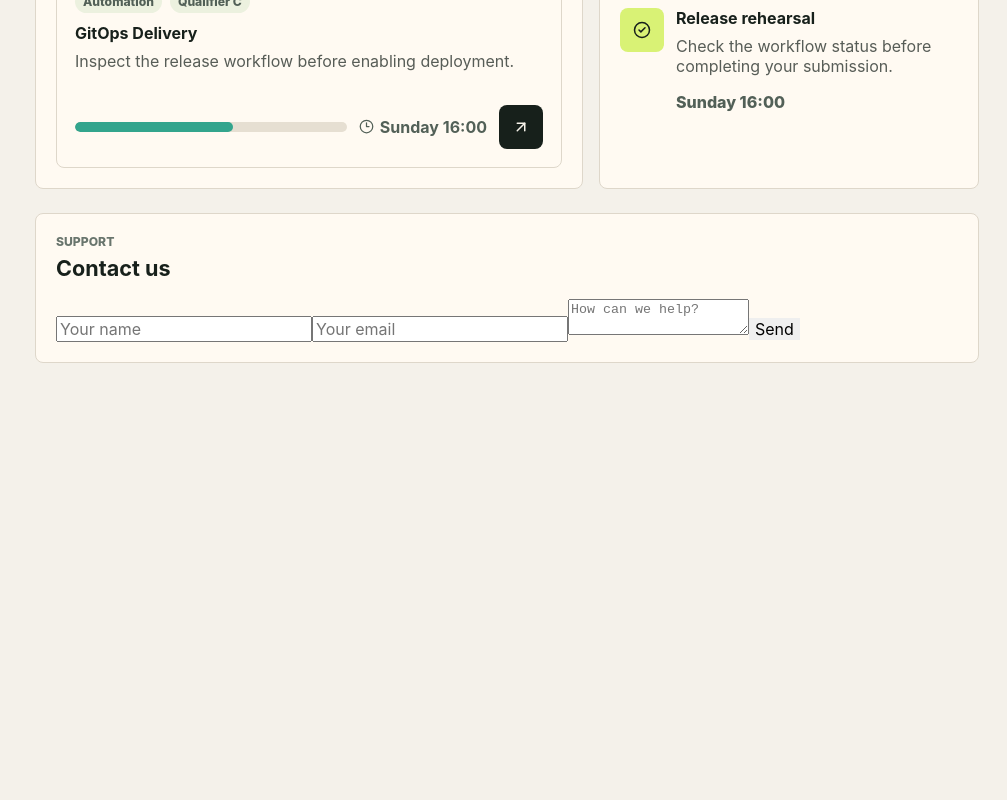
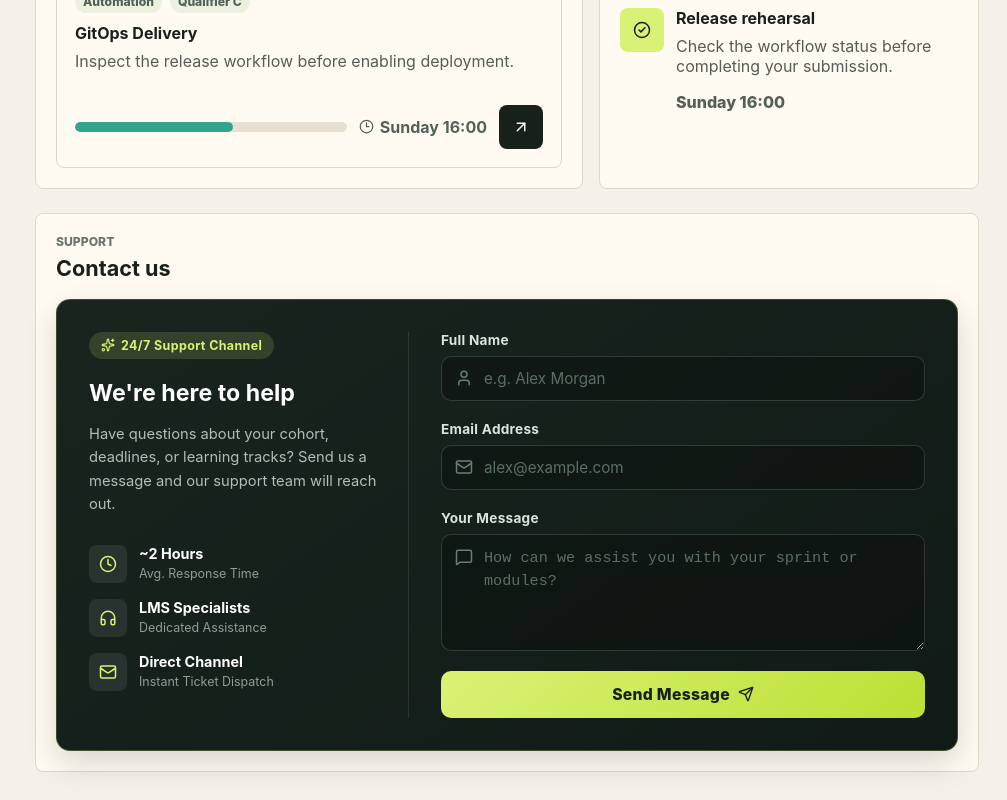
Before and after one commit to knurdz/deploy-sprint-finale-team-kraken, a React (Vite) app in the folder team-site/: page / in a window 1280 px wide. Shown: the part 1225-2025 px from the top of the page, without its empty margins (273-1280 px from the left). Before the commit the page ends 1616 px from the top, so only its background shows below. Built offline with nearby package versions, Linux system fonts and the light colour scheme; no server answers.

Commit message:
updated design in contact us

```diff
--- a/team-site/src/components/ContactForm.tsx
+++ b/team-site/src/components/ContactForm.tsx
@@ -1,5 +1,16 @@
 // AI-REVIEW-MARKER: participant must manually remove this marker
 import { useState } from 'react';
+import {
+  Mail,
+  User,
+  MessageSquare,
+  Send,
+  CheckCircle2,
+  AlertCircle,
+  Clock,
+  Headphones,
+  Sparkles,
+} from 'lucide-react';
 
 export function ContactForm() {
   const [status, setStatus] = useState<'idle' | 'sending' | 'sent' | 'error'>('idle');
@@ -30,15 +41,132 @@ export function ContactForm() {
   }
 
   return (
-    <form onSubmit={handleSubmit}>
-      <input type="text" name="name" required placeholder="Your name" />
-      <input type="email" name="email" required placeholder="Your email" />
-      <textarea name="message" required placeholder="How can we help?" />
-      <button type="submit" disabled={status === 'sending'}>
-        {status === 'sending' ? 'Sending…' : 'Send'}
-      </button>
-      {status === 'sent' && <p>Thanks — we got your message.</p>}
-      {status === 'error' && <p>Something went wrong, please try again.</p>}
-    </form>
+    <div className="contactContainer">
+      <div className="contactCard">
+        <div className="contactInfoSidebar">
+          <div className="contactBadge">
+            <Sparkles size={14} />
+            <span>24/7 Support Channel</span>
+          </div>
+          <h3>We're here to help</h3>
+          <p>
+            Have questions about your cohort, deadlines, or learning tracks? Send us a message and our support team will reach out.
+          </p>
+
+          <div className="contactMetrics">
+            <div className="metricItem">
+              <div className="metricIcon">
+                <Clock size={18} />
+              </div>
+              <div>
+                <strong>~2 Hours</strong>
+                <span>Avg. Response Time</span>
+              </div>
+            </div>
+
+            <div className="metricItem">
+              <div className="metricIcon">
+                <Headphones size={18} />
+              </div>
+              <div>
+                <strong>LMS Specialists</strong>
+                <span>Dedicated Assistance</span>
+              </div>
+            </div>
+
+            <div className="metricItem">
+              <div className="metricIcon">
+                <Mail size={18} />
+              </div>
+              <div>
+                <strong>Direct Channel</strong>
+                <span>Instant Ticket Dispatch</span>
+              </div>
+            </div>
+          </div>
+        </div>
+
+        <form onSubmit={handleSubmit} className="contactFormElement">
+          <div className="inputGroup">
+            <label htmlFor="name-input">Full Name</label>
+            <div className="inputWrapper">
+              <User size={18} className="fieldIcon" />
+              <input
+                id="name-input"
+                type="text"
+                name="name"
+                required
+                placeholder="e.g. Alex Morgan"
+                disabled={status === 'sending'}
+              />
+            </div>
+          </div>
+
+          <div className="inputGroup">
+            <label htmlFor="email-input">Email Address</label>
+            <div className="inputWrapper">
+              <Mail size={18} className="fieldIcon" />
+              <input
+                id="email-input"
+                type="email"
+                name="email"
+                required
+                placeholder="alex@example.com"
+                disabled={status === 'sending'}
+              />
+            </div>
+          </div>
+
+          <div className="inputGroup">
+            <label htmlFor="message-input">Your Message</label>
+            <div className="inputWrapper textareaWrapper">
+              <MessageSquare size={18} className="fieldIcon fieldIconTop" />
+              <textarea
+                id="message-input"
+                name="message"
+                required
+                rows={4}
+                placeholder="How can we assist you with your sprint or modules?"
+                disabled={status === 'sending'}
+              />
+            </div>
+          </div>
+
+          <button type="submit" className="submitBtn" disabled={status === 'sending'}>
+            {status === 'sending' ? (
+              <>
+                <span className="spinnerIcon" />
+                <span>Sending Message…</span>
+              </>
+            ) : (
+              <>
+                <span>Send Message</span>
+                <Send size={16} />
+              </>
+            )}
+          </button>
+
+          {status === 'sent' && (
+            <div className="statusAlert statusSuccess">
+              <CheckCircle2 size={20} />
+              <div>
+                <strong>Message Sent Successfully!</strong>
+                <p>Thanks for reaching out — our support team will get back to you shortly.</p>
+              </div>
+            </div>
+          )}
+
+          {status === 'error' && (
+            <div className="statusAlert statusError">
+              <AlertCircle size={20} />
+              <div>
+                <strong>Something went wrong</strong>
+                <p>Please check your connection or access key setup and try again.</p>
+              </div>
+            </div>
+          )}
+        </form>
+      </div>
+    </div>
   );
 }
--- a/team-site/src/styles.css
+++ b/team-site/src/styles.css
@@ -493,3 +493,271 @@ h3 {
 .weatherError {
   opacity: 0.6;
 }
+
+/* ── Contact Section Styles ─────────────────────────────────── */
+.contactContainer {
+  margin-top: 10px;
+}
+
+.contactCard {
+  display: grid;
+  grid-template-columns: 320px minmax(0, 1fr);
+  gap: 32px;
+  padding: 32px;
+  border-radius: 14px;
+  background: linear-gradient(145deg, #19241f, #111a16);
+  color: #f7f3eb;
+  border: 1px solid rgba(217, 242, 117, 0.2);
+  box-shadow: 0 12px 32px rgba(0, 0, 0, 0.15);
+}
+
+.contactInfoSidebar {
+  display: flex;
+  flex-direction: column;
+  gap: 16px;
+  padding-right: 24px;
+  border-right: 1px solid rgba(255, 255, 255, 0.1);
+}
+
+.contactBadge {
+  display: inline-flex;
+  align-items: center;
+  gap: 6px;
+  align-self: start;
+  padding: 6px 12px;
+  border-radius: 999px;
+  background: rgba(217, 242, 117, 0.15);
+  color: #d9f275;
+  font-size: 0.78rem;
+  font-weight: 700;
+  letter-spacing: 0.03em;
+}
+
+.contactInfoSidebar h3 {
+  font-size: 1.45rem;
+  margin: 4px 0 0;
+  color: #ffffff;
+}
+
+.contactInfoSidebar p {
+  color: #b0beb5;
+  font-size: 0.92rem;
+  line-height: 1.6;
+  margin: 0;
+}
+
+.contactMetrics {
+  display: flex;
+  flex-direction: column;
+  gap: 16px;
+  margin-top: 12px;
+}
+
+.metricItem {
+  display: flex;
+  align-items: center;
+  gap: 12px;
+}
+
+.metricIcon {
+  display: grid;
+  place-items: center;
+  width: 38px;
+  height: 38px;
+  border-radius: 8px;
+  background: rgba(255, 255, 255, 0.08);
+  color: #d9f275;
+}
+
+.metricItem strong {
+  display: block;
+  font-size: 0.9rem;
+  color: #ffffff;
+}
+
+.metricItem span {
+  font-size: 0.78rem;
+  color: #8c9e93;
+}
+
+.contactFormElement {
+  display: flex;
+  flex-direction: column;
+  gap: 20px;
+}
+
+.inputGroup {
+  display: flex;
+  flex-direction: column;
+  gap: 8px;
+}
+
+.inputGroup label {
+  font-size: 0.85rem;
+  font-weight: 700;
+  color: #d8e5dc;
+  letter-spacing: 0.02em;
+}
+
+.inputWrapper {
+  position: relative;
+  display: flex;
+  align-items: center;
+}
+
+.fieldIcon {
+  position: absolute;
+  left: 14px;
+  color: #6a7d71;
+  pointer-events: none;
+  transition: color 0.2s ease;
+}
+
+.fieldIconTop {
+  top: 14px;
+}
+
+.inputWrapper input,
+.inputWrapper textarea {
+  width: 100%;
+  padding: 12px 14px 12px 42px;
+  border-radius: 10px;
+  border: 1px solid rgba(255, 255, 255, 0.15);
+  background: rgba(0, 0, 0, 0.25);
+  color: #ffffff;
+  font-size: 0.95rem;
+  outline: none;
+  transition: border-color 0.2s ease, box-shadow 0.2s ease, background 0.2s ease;
+}
+
+.inputWrapper textarea {
+  resize: vertical;
+  min-height: 110px;
+  line-height: 1.5;
+}
+
+.inputWrapper input::placeholder,
+.inputWrapper textarea::placeholder {
+  color: #5c6e63;
+}
+
+.inputWrapper input:focus,
+.inputWrapper textarea:focus {
+  border-color: #d9f275;
+  background: rgba(0, 0, 0, 0.4);
+  box-shadow: 0 0 0 3px rgba(217, 242, 117, 0.2);
+}
+
+.inputWrapper:focus-within .fieldIcon {
+  color: #d9f275;
+}
+
+.submitBtn {
+  display: inline-flex;
+  align-items: center;
+  justify-content: center;
+  gap: 8px;
+  padding: 14px 24px;
+  border-radius: 10px;
+  background: linear-gradient(135deg, #d9f275, #bce034);
+  color: #17201b;
+  font-weight: 800;
+  font-size: 0.98rem;
+  letter-spacing: 0.02em;
+  transition: transform 0.15s ease, box-shadow 0.2s ease, filter 0.2s ease;
+}
+
+.submitBtn:hover:not(:disabled) {
+  transform: translateY(-2px);
+  box-shadow: 0 6px 20px rgba(217, 242, 117, 0.35);
+  filter: brightness(1.05);
+}
+
+.submitBtn:active:not(:disabled) {
+  transform: translateY(0);
+}
+
+.submitBtn:disabled {
+  opacity: 0.7;
+  cursor: not-allowed;
+}
+
+.spinnerIcon {
+  width: 16px;
+  height: 16px;
+  border: 2px solid rgba(23, 32, 27, 0.2);
+  border-top-color: #17201b;
+  border-radius: 50%;
+  animation: spin 0.8s linear infinite;
+}
+
+@keyframes spin {
+  to {
+    transform: rotate(360deg);
+  }
+}
+
+.statusAlert {
+  display: flex;
+  align-items: flex-start;
+  gap: 12px;
+  padding: 14px 18px;
+  border-radius: 10px;
+  font-size: 0.88rem;
+  line-height: 1.5;
+  animation: fadeIn 0.3s ease-out;
+}
+
+@keyframes fadeIn {
+  from {
+    opacity: 0;
+    transform: translateY(6px);
+  }
+  to {
+    opacity: 1;
+    transform: translateY(0);
+  }
+}
+
+.statusSuccess {
+  background: rgba(51, 165, 141, 0.18);
+  border: 1px solid rgba(51, 165, 141, 0.4);
+  color: #52e3c2;
+}
+
+.statusSuccess strong {
+  display: block;
+  color: #6effda;
+}
+
+.statusSuccess p,
+.statusError p {
+  margin: 2px 0 0;
+  opacity: 0.9;
+}
+
+.statusError {
+  background: rgba(235, 87, 87, 0.18);
+  border: 1px solid rgba(235, 87, 87, 0.4);
+  color: #ff8b8b;
+}
+
+.statusError strong {
+  display: block;
+  color: #ffaaaa;
+}
+
+@media (max-width: 860px) {
+  .contactCard {
+    grid-template-columns: 1fr;
+    gap: 24px;
+    padding: 24px;
+  }
+
+  .contactInfoSidebar {
+    padding-right: 0;
+    border-right: 0;
+    border-bottom: 1px solid rgba(255, 255, 255, 0.1);
+    padding-bottom: 24px;
+  }
+}
```
